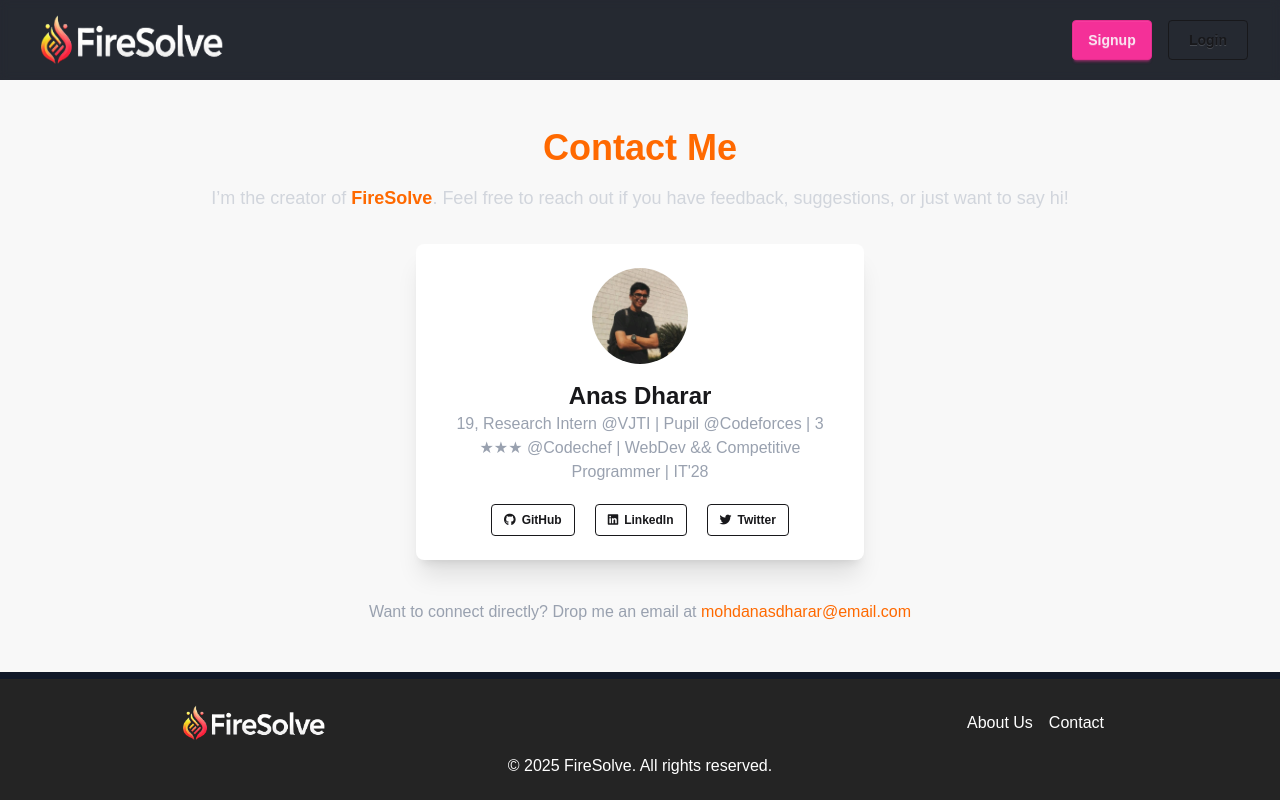
After one commit to AnasDharar/FireSolve, a Django app: page /contact/ in a window 1280 px wide. The commit adds this page. Run offline with Django 4.2, Linux system fonts and the light colour scheme; some web fonts are replaced.

Commit message:
we are going live

```diff
--- a/home/urls.py
+++ b/home/urls.py
@@ -5,5 +5,6 @@ from accounts import views as accounts_views
 urlpatterns = [
     path('',view=views.landing, name = 'landing'),
     path('dashboard/',view=views.dashboard, name = 'dashboard'),
-
+    path('about/', view=views.about, name='about'),
+    path('contact/', view=views.contact, name='contact'),
 ]
--- a/home/views.py
+++ b/home/views.py
@@ -23,3 +23,8 @@ def landing(request):
         return render(request,'landing.html',context)
 
     return redirect('dashboard/')
+
+def about(request):
+    return render(request, 'about.html')
+def contact(request):
+    return render(request, 'contact.html')
--- a/static/output.css
+++ b/static/output.css
@@ -14,10 +14,12 @@
     --color-orange-600: oklch(64.6% 0.222 41.116);
     --color-orange-800: oklch(47% 0.157 37.304);
     --color-amber-100: oklch(96.2% 0.059 95.617);
+    --color-amber-700: oklch(55.5% 0.163 48.998);
     --color-green-700: oklch(52.7% 0.154 150.069);
     --color-blue-400: oklch(70.7% 0.165 254.624);
     --color-gray-200: oklch(92.8% 0.006 264.531);
     --color-gray-300: oklch(87.2% 0.01 258.338);
+    --color-gray-400: oklch(70.7% 0.022 261.325);
     --color-gray-500: oklch(55.1% 0.027 264.364);
     --color-gray-700: oklch(37.3% 0.034 259.733);
     --color-gray-800: oklch(27.8% 0.033 256.848);
@@ -27,6 +29,7 @@
     --spacing: 0.25rem;
     --container-sm: 24rem;
     --container-md: 28rem;
+    --container-4xl: 56rem;
     --text-sm: 0.875rem;
     --text-sm--line-height: calc(1.25 / 0.875);
     --text-lg: 1.125rem;
@@ -39,6 +42,8 @@
     --text-3xl--line-height: calc(2.25 / 1.875);
     --text-4xl: 2.25rem;
     --text-4xl--line-height: calc(2.5 / 2.25);
+    --font-weight-medium: 500;
+    --font-weight-semibold: 600;
     --font-weight-bold: 700;
     --radius-lg: 0.5rem;
     --radius-2xl: 1rem;
@@ -1851,6 +1864,9 @@
   }
   .mx-3 {
     margin-inline: calc(var(--spacing) * 3);
+  }
+  .mx-auto {
+    margin-inline: auto;
   }
   .my-4 {
     margin-block: calc(var(--spacing) * 4);
@@ -1901,8 +1917,17 @@
   .mt-4 {
     margin-top: calc(var(--spacing) * 4);
   }
+  .mt-5 {
+    margin-top: calc(var(--spacing) * 5);
+  }
   .mt-6 {
     margin-top: calc(var(--spacing) * 6);
+  }
+  .mt-10 {
+    margin-top: calc(var(--spacing) * 10);
+  }
+  .mt-12 {
+    margin-top: calc(var(--spacing) * 12);
   }
   .breadcrumbs {
     max-width: 100%;
@@ -1961,11 +1986,23 @@
   .mr-4 {
     margin-right: calc(var(--spacing) * 4);
   }
+  .mb-1 {
+    margin-bottom: calc(var(--spacing) * 1);
+  }
   .mb-2 {
     margin-bottom: calc(var(--spacing) * 2);
   }
   .mb-4 {
     margin-bottom: calc(var(--spacing) * 4);
+  }
+  .mb-6 {
+    margin-bottom: calc(var(--spacing) * 6);
+  }
+  .mb-8 {
+    margin-bottom: calc(var(--spacing) * 8);
+  }
+  .mb-10 {
+    margin-bottom: calc(var(--spacing) * 10);
   }
   .mb-30 {
     margin-bottom: calc(var(--spacing) * 30);
@@ -2226,18 +2328,31 @@
   .h-16 {
     height: calc(var(--spacing) * 16);
   }
+  .h-24 {
+    height: calc(var(--spacing) * 24);
+  }
+  .h-32 {
+    height: calc(var(--spacing) * 32);
+  }
   .min-h-\[80vh\] {
     min-height: 80vh;
   }
   .min-h-screen {
     min-height: 100vh;
   }
+  .btn-wide {
+    width: 100%;
+    max-width: calc(0.25rem * 64);
+  }
   .w-8 {
     width: calc(var(--spacing) * 8);
   }
   .w-16 {
     width: calc(var(--spacing) * 16);
   }
+  .w-24 {
+    width: calc(var(--spacing) * 24);
+  }
   .w-27 {
     width: calc(var(--spacing) * 27);
   }
@@ -2249,6 +2364,9 @@
   }
   .w-full {
     width: 100%;
+  }
+  .max-w-4xl {
+    max-width: var(--container-4xl);
   }
   .max-w-md {
     max-width: var(--container-md);
@@ -2342,11 +2460,24 @@
   .gap-4 {
     gap: calc(var(--spacing) * 4);
   }
+  .gap-5 {
+    gap: calc(var(--spacing) * 5);
+  }
+  .gap-6 {
+    gap: calc(var(--spacing) * 6);
+  }
   .space-y-4 {
     :where(& > :not(:last-child)) {
       --tw-space-y-reverse: 0;
       margin-block-start: calc(calc(var(--spacing) * 4) * var(--tw-space-y-reverse));
       margin-block-end: calc(calc(var(--spacing) * 4) * calc(1 - var(--tw-space-y-reverse)));
+    }
+  }
+  .space-y-5 {
+    :where(& > :not(:last-child)) {
+      --tw-space-y-reverse: 0;
+      margin-block-start: calc(calc(var(--spacing) * 5) * var(--tw-space-y-reverse));
+      margin-block-end: calc(calc(var(--spacing) * 5) * calc(1 - var(--tw-space-y-reverse)));
     }
   }
   .space-x-4 {
@@ -2474,6 +2608,12 @@
   }
   .p-8 {
     padding: calc(var(--spacing) * 8);
+  }
+  .px-6 {
+    padding-inline: calc(var(--spacing) * 6);
+  }
+  .py-12 {
+    padding-block: calc(var(--spacing) * 12);
   }
   .text-center {
     text-align: center;
@@ -2511,6 +2651,14 @@
   .font-bold {
     --tw-font-weight: var(--font-weight-bold);
     font-weight: var(--font-weight-bold);
+  }
+  .font-medium {
+    --tw-font-weight: var(--font-weight-medium);
+    font-weight: var(--font-weight-medium);
+  }
+  .font-semibold {
+    --tw-font-weight: var(--font-weight-semibold);
+    font-weight: var(--font-weight-semibold);
   }
   .text-wrap {
     text-wrap: wrap;
@@ -2532,6 +2680,15 @@
   .text-blue-400 {
     color: var(--color-blue-400);
   }
+  .text-error {
+    color: var(--color-error);
+  }
+  .text-gray-300 {
+    color: var(--color-gray-300);
+  }
+  .text-gray-400 {
+    color: var(--color-gray-400);
+  }
   .text-gray-500 {
     color: var(--color-gray-500);
   }
@@ -2561,6 +2721,10 @@
   }
   .shadow-sm {
     --tw-shadow: 0 1px 3px 0 var(--tw-shadow-color, rgb(0 0 0 / 0.1)), 0 1px 2px -1px var(--tw-shadow-color, rgb(0 0 0 / 0.1));
+    box-shadow: var(--tw-inset-shadow), var(--tw-inset-ring-shadow), var(--tw-ring-offset-shadow), var(--tw-ring-shadow), var(--tw-shadow);
+  }
+  .shadow-xl {
+    --tw-shadow: 0 20px 25px -5px var(--tw-shadow-color, rgb(0 0 0 / 0.1)), 0 8px 10px -6px var(--tw-shadow-color, rgb(0 0 0 / 0.1));
     box-shadow: var(--tw-inset-shadow), var(--tw-inset-ring-shadow), var(--tw-ring-offset-shadow), var(--tw-ring-shadow), var(--tw-shadow);
   }
   .shadow-gray-700 {
@@ -2689,6 +2853,11 @@
         --btn-noise: none;
       }
     }
+  }
+  .btn-sm {
+    --fontsize: 0.75rem;
+    --btn-p: 0.75rem;
+    --size: calc(var(--size-field, 0.25rem) * 8);
   }
   .btn-error {
     --btn-color: var(--color-error);
--- /dev/null
+++ b/templates/contact.html
@@ -0,0 +1,44 @@
+{% extends 'base.html' %}
+{% load static %}
+
+{% block content %}
+<link
+  rel="stylesheet"
+  href="https://cdnjs.cloudflare.com/ajax/libs/font-awesome/6.5.2/css/all.min.css"
+  crossorigin="anonymous"
+  referrerpolicy="no-referrer"
+/>
+<section class="bg-base-200 py-12 px-6">
+  <div class="max-w-4xl mx-auto text-center">
+    <h1 class="text-4xl font-bold text-orange-500 mb-4">Contact Me</h1>
+    <p class="text-lg text-gray-300 mb-8">
+      I’m the creator of <span class="text-orange-500 font-semibold">FireSolve</span>.
+      Feel free to reach out if you have feedback, suggestions, or just want to say hi!
+    </p>
+
+    <!-- Profile Card -->
+    <div class="card bg-base-100 shadow-xl p-6 mx-auto max-w-md">
+      <img src="{% static 'dashboard/ayydee.jpeg' %}" alt="Profile Picture" class="w-24 h-24 rounded-full mx-auto mb-4">
+      <h2 class="text-2xl font-semibold">Anas Dharar</h2>
+      <p class="text-gray-400">19, Research Intern @VJTI | Pupil @Codeforces | 3 ★★★ @Codechef | WebDev && Competitive Programmer | IT'28</p>
+
+      <!-- Social Links -->
+      <div class="flex justify-center gap-5 mt-5">
+        <a href="https://github.com/AnasDharar" class="btn btn-outline btn-sm">
+          <i class="fa-brands fa-github"></i> GitHub
+        </a>
+        <a href="https://linkedin.com/in/anasdharar" class="btn btn-outline btn-sm">
+          <i class="fa-brands fa-linkedin"></i> LinkedIn
+        </a>
+        <a href="https://twitter.com/salaartwt" class="btn btn-outline btn-sm">
+          <i class="fa-brands fa-twitter"></i> Twitter
+        </a>
+      </div>
+    </div>
+
+    <div class="mt-10 text-gray-400">
+      <p>Want to connect directly? Drop me an email at <a href="mailto:mohdanasdharar@email.com" class="text-orange-500">mohdanasdharar@email.com</a></p>
+    </div>
+  </div>
+</section>
+{% endblock %}
```
Also changed, not shown: other parts of static/output.css (+84 -5 lines), potd/settings.py (+8 -2 lines), templates/about.html (added, +38 -0 lines), static/dashboard/ayydee.jpeg (added).
